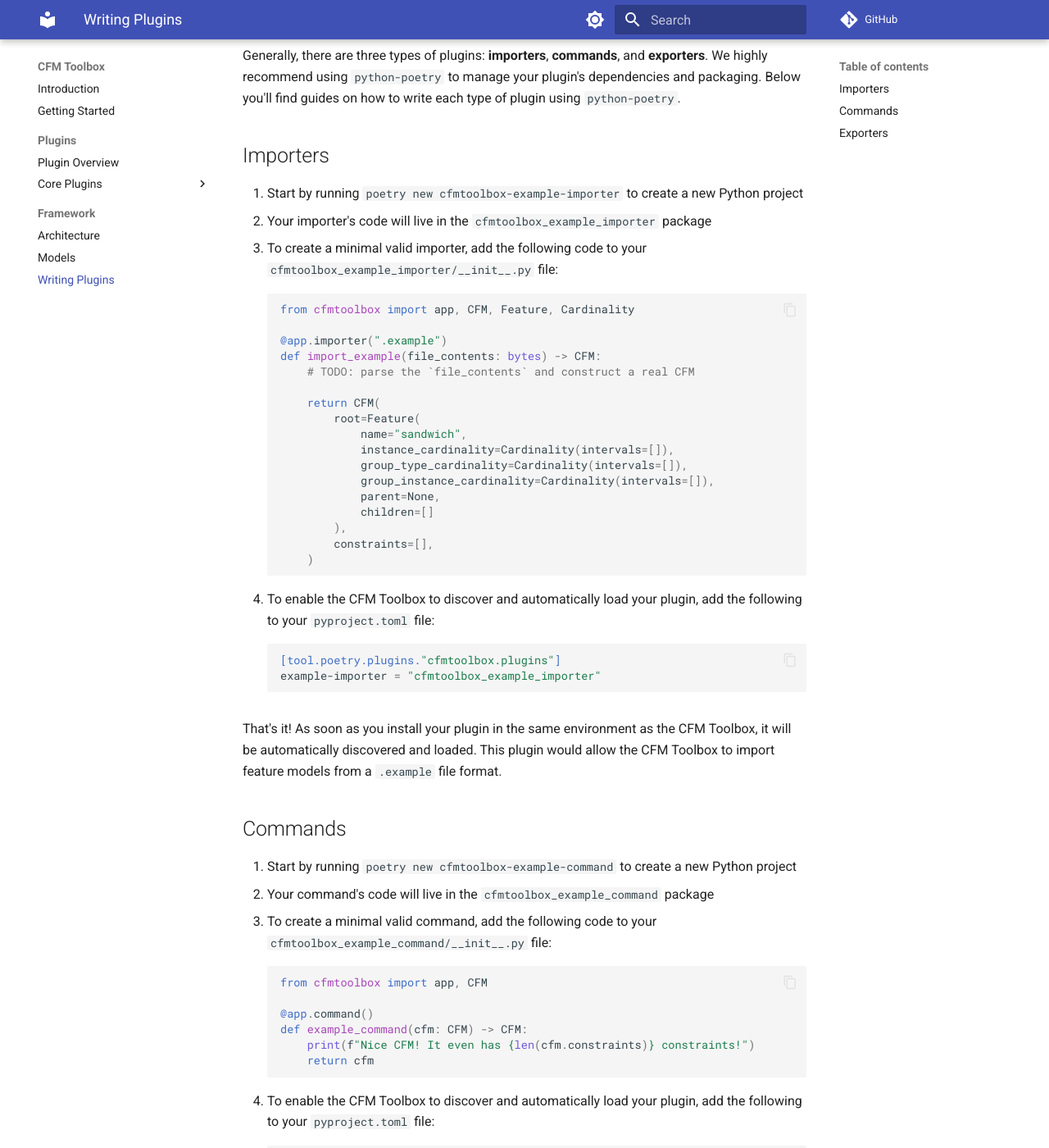
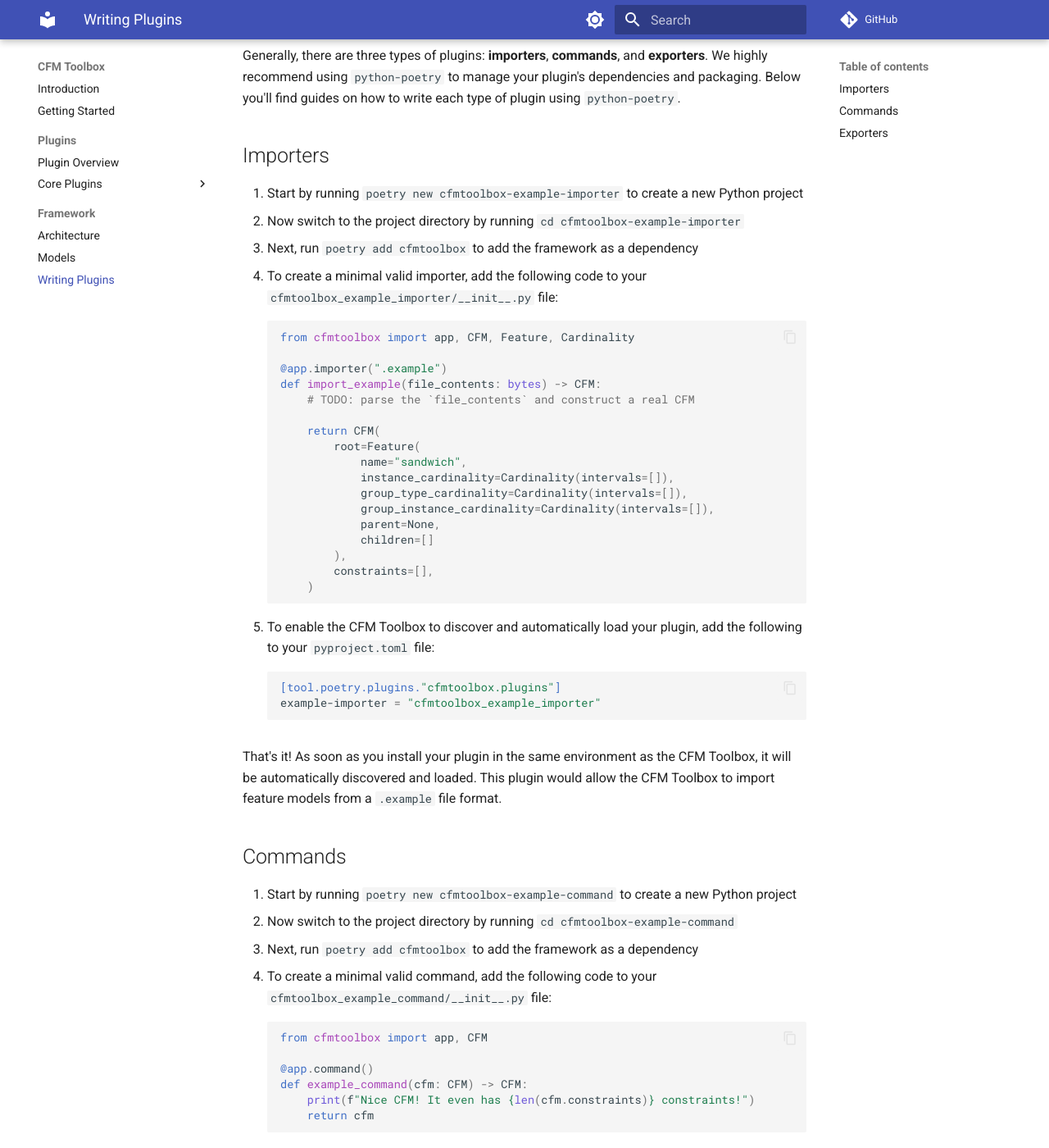
Before and after one commit to KIT-TVA/cfmtoolbox, an MkDocs documentation site: the page built from docs/framework/writing-plugins.md, in a window 1280 px wide and 1400 px high, scrolled down 217 px. Shown: the whole window at 82% size. Built offline with MkDocs 1.6.1 and Material for MkDocs 9.7.7, drawn with Linux system fonts in a browser that asks for light colours; comment, search, counter and statistics services are not loaded; some of the changed text lies outside the part shown.

Commit message:
Fix guide did not mention how to add the framework (#59)

````diff
--- a/docs/framework/writing-plugins.md
+++ b/docs/framework/writing-plugins.md
@@ -8,8 +8,9 @@
 ## Importers
 
 1. Start by running `poetry new cfmtoolbox-example-importer` to create a new Python project
-2. Your importer's code will live in the `cfmtoolbox_example_importer` package
-3. To create a minimal valid importer, add the following code to your `cfmtoolbox_example_importer/__init__.py` file:
+2. Now switch to the project directory by running `cd cfmtoolbox-example-importer`
+3. Next, run `poetry add cfmtoolbox` to add the framework as a dependency
+4. To create a minimal valid importer, add the following code to your `cfmtoolbox_example_importer/__init__.py` file:
 
     ```python
     from cfmtoolbox import app, CFM, Feature, Cardinality
@@ -46,8 +47,9 @@
 ## Commands
 
 1. Start by running `poetry new cfmtoolbox-example-command` to create a new Python project
-2. Your command's code will live in the `cfmtoolbox_example_command` package
-3. To create a minimal valid command, add the following code to your `cfmtoolbox_example_command/__init__.py` file:
+2. Now switch to the project directory by running `cd cfmtoolbox-example-command`
+3. Next, run `poetry add cfmtoolbox` to add the framework as a dependency
+4. To create a minimal valid command, add the following code to your `cfmtoolbox_example_command/__init__.py` file:
 
     ```python
     from cfmtoolbox import app, CFM
@@ -73,8 +75,9 @@
 ## Exporters
 
 1. Start by running `poetry new cfmtoolbox-summary-exporter` to create a new Python project
-2. Your exporter's code will live in the `cfmtoolbox_summary_exporter` package
-3. To create a minimal valid exporter, add the following code to your `cfmtoolbox_summary_exporter/__init__.py` file:
+2. Now switch to the project directory by running `cd cfmtoolbox-summary-exporter`
+3. Next, run `poetry add cfmtoolbox` to add the framework as a dependency
+4. To create a minimal valid exporter, add the following code to your `cfmtoolbox_summary_exporter/__init__.py` file:
 
     ```python
     from cfmtoolbox import app, CFM
````
Also changed, not shown: other parts of docs/framework/writing-plugins.md (+3 -3 lines).
